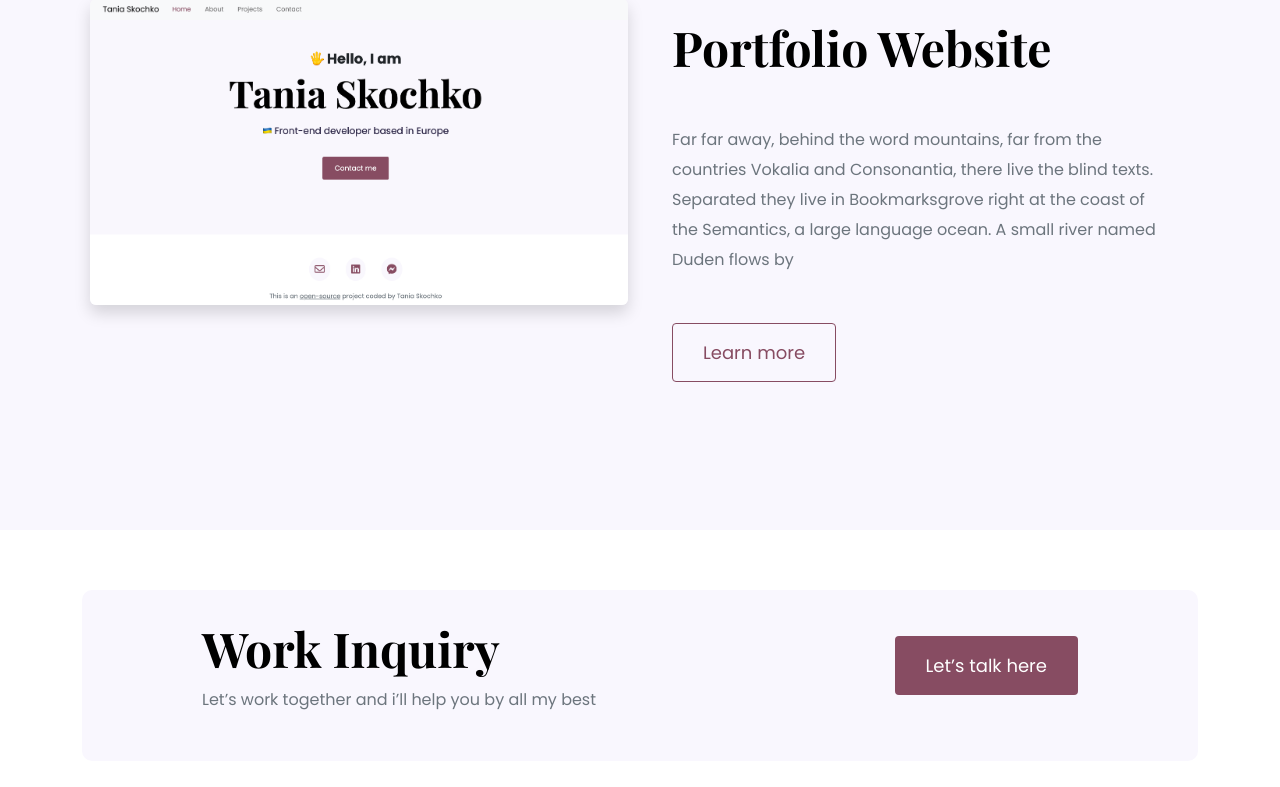
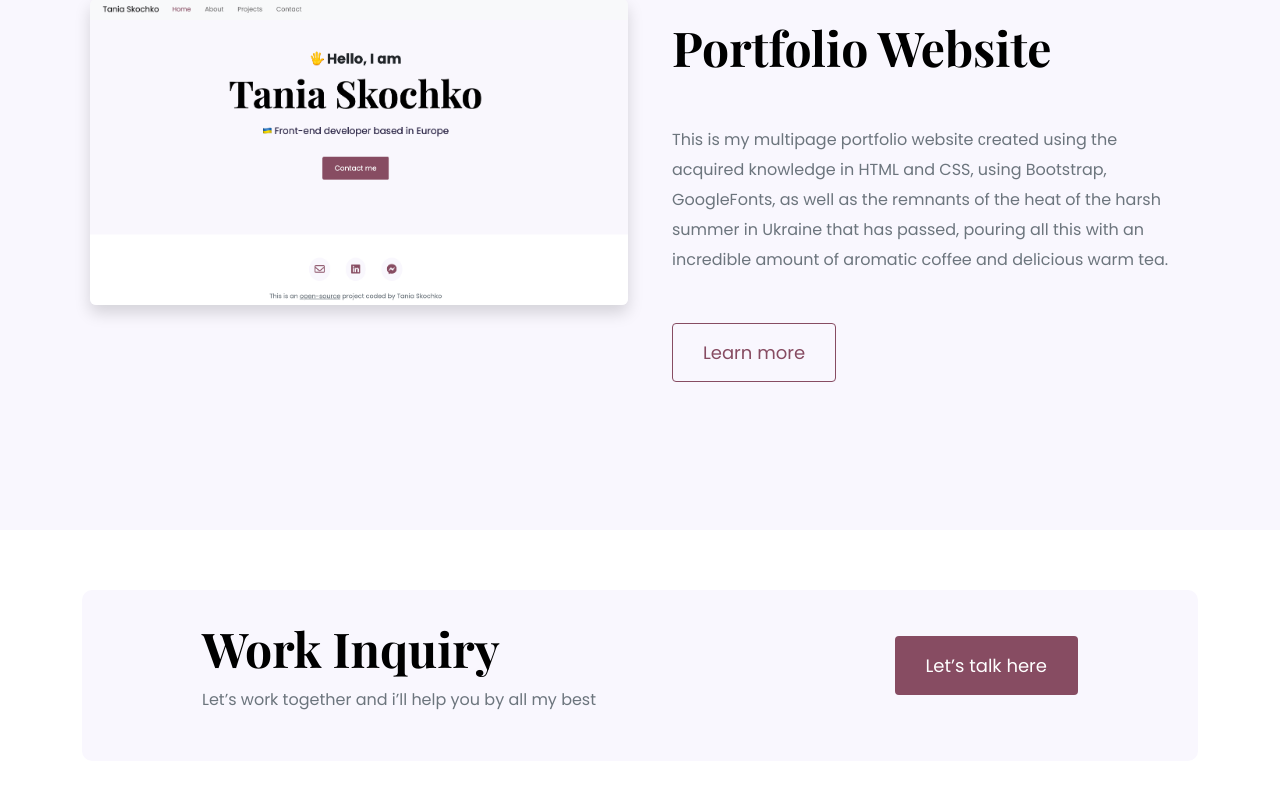
Before and after one commit to SkochkoT/my-portfolio, a plain HTML site: page projects.html in a window 1280 px wide. Shown: the part 1160-1947 px from the top of the page. Drawn offline with nearby package versions, Linux system fonts and the light colour scheme.

Commit message:
Update portfolio project description

```diff
--- a/projects.html
+++ b/projects.html
@@ -160,12 +160,17 @@
             <div class="project-description">
               <h2 class="mb-5">Portfolio Website</h2>
               <p class="mb-5 text-muted">
-                Far far away, behind the word mountains, far from the countries
-                Vokalia and Consonantia, there live the blind texts. Separated
-                they live in Bookmarksgrove right at the coast of the Semantics,
-                a large language ocean. A small river named Duden flows by
+                This is my multipage portfolio website сreated using the
+                acquired knowledge in HTML and CSS, using Bootstrap,
+                GoogleFonts, as well as the remnants of the heat of the harsh
+                summer in Ukraine that has passed, pouring all this with an
+                incredible amount of aromatic coffee and delicious warm tea.
               </p>
-              <a href="#" class="btn btn-branding-outline">Learn more</a>
+              <a
+                href="https://clinquant-babka-dba21c.netlify.app/index.html"
+                class="btn btn-branding-outline"
+                >Learn more</a
+              >
             </div>
           </div>
         </div>
```
